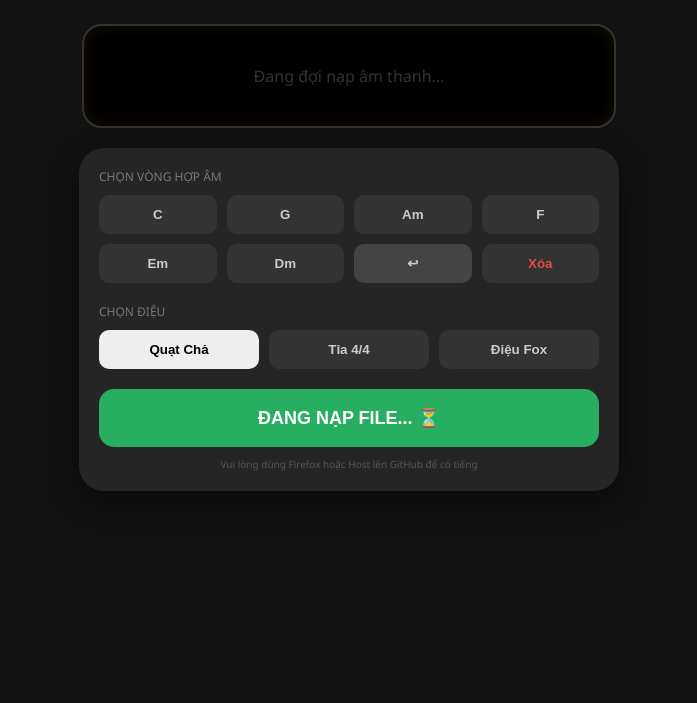
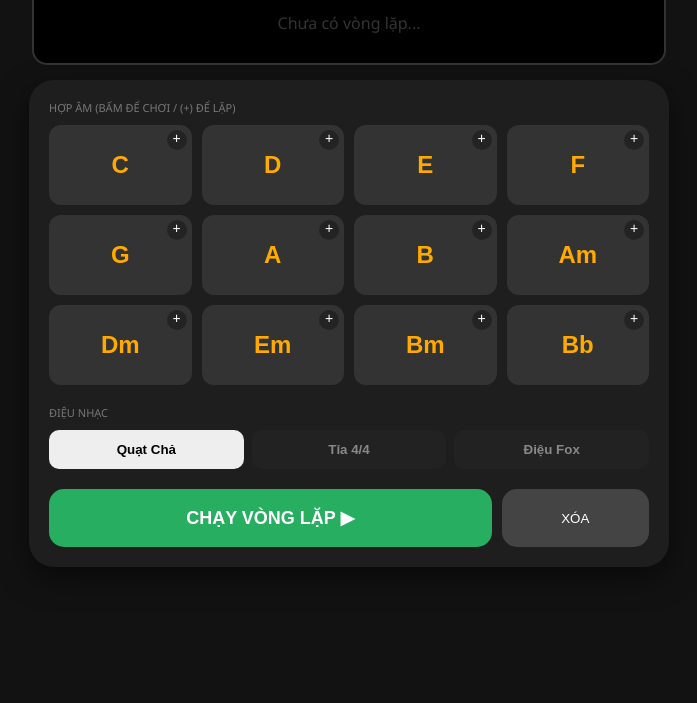
Before and after one commit to LeDat113/guitar, a plain HTML site: page index.html in a window 1280 px wide. Shown: the part 97-800 px from the top of the page, without its empty margins (291-988 px from the left). Drawn offline with nearby package versions, Linux system fonts and the light colour scheme; no server answers.

Commit message:
Update index.html

```diff
--- a/index.html
+++ b/index.html
@@ -2,95 +2,94 @@
 <html lang="vi">
 <head>
     <meta charset="UTF-8">
-    <title>Lava Genie Pro - Local Engine</title>
+    <title>Lava Genie Pro - Ultimate Guitar</title>
     <script src="https://cdnjs.cloudflare.com/ajax/libs/tone/14.8.49/Tone.js"></script>
     <style>
-        :root { --primary: #ffaa00; --bg: #121212; --panel: #252525; }
-        body { font-family: 'Segoe UI', sans-serif; background: var(--bg); color: white; display: flex; flex-direction: column; align-items: center; padding: 20px; }
+        :root { --primary: #ffaa00; --bg: #121212; --panel: #1e1e1e; }
+        body { font-family: 'Segoe UI', sans-serif; background: var(--bg); color: white; display: flex; flex-direction: column; align-items: center; padding: 10px; margin: 0; }
+
         .screen {
-            background: #000; width: 100%; max-width: 500px; height: 100px;
-            border-radius: 20px; border: 2px solid #333; margin: 20px 0;
-            display: flex; align-items: center; padding: 0 15px; overflow-x: auto;
-            box-shadow: inset 0 0 15px rgba(255,170,0,0.1);
+            background: #000; width: 95%; max-width: 600px; height: 80px;
+            border-radius: 15px; border: 2px solid #333; margin: 15px 0;
+            display: flex; align-items: center; padding: 0 15px; overflow-x: auto; gap: 8px;
         }
-        .chord-card {
-            background: #222; min-width: 60px; height: 60px; margin-right: 12px;
-            border-radius: 10px; display: flex; align-items: center; justify-content: center;
-            font-weight: bold; font-size: 20px; color: #444; border: 1px solid #333; transition: 0.2s;
+        .chord-tag {
+            background: #222; min-width: 50px; height: 50px; border-radius: 8px;
+            display: flex; align-items: center; justify-content: center;
+            font-weight: bold; font-size: 18px; color: #666; border: 1px solid #333;
         }
-        .chord-card.active { background: var(--primary); color: #000; box-shadow: 0 0 15px var(--primary); transform: scale(1.1); }
-        .chord-card.added { color: #eee; border-color: #555; }
-        .controls { background: var(--panel); padding: 20px; border-radius: 25px; width: 100%; max-width: 500px; box-shadow: 0 10px 30px rgba(0,0,0,0.5); }
-        .group-label { font-size: 12px; color: #777; text-transform: uppercase; margin-bottom: 10px; display: block; }
+        .chord-tag.active { background: var(--primary); color: #000; box-shadow: 0 0 15px var(--primary); }
+
+        .controls { background: var(--panel); padding: 20px; border-radius: 25px; width: 95%; max-width: 600px; box-shadow: 0 10px 30px rgba(0,0,0,0.5); }
+        .group-label { font-size: 11px; color: #777; text-transform: uppercase; margin-bottom: 10px; display: block; }
+
+        /* Lưới hợp âm 4 cột */
         .btn-grid { display: grid; grid-template-columns: repeat(4, 1fr); gap: 10px; margin-bottom: 20px; }
-        button { border: none; padding: 12px; border-radius: 10px; cursor: pointer; font-weight: bold; transition: 0.2s; background: #333; color: #ccc; }
-        button:active { transform: scale(0.95); }
-        button.style-btn.selected { background: #eee; color: #000; }
-        .play-btn { width: 100%; padding: 18px; border-radius: 15px; font-size: 18px; background: #27ae60; color: white; }
+
+        .chord-btn {
+            position: relative; height: 80px; background: #333; border: none;
+            border-radius: 12px; cursor: pointer; transition: 0.1s;
+        }
+        .chord-btn:active { transform: scale(0.95); background: #444; }
+        .chord-btn .name { font-size: 24px; font-weight: bold; color: var(--primary); display: block; }
+        .chord-btn .add-icon {
+            position: absolute; top: 5px; right: 5px; width: 20px; height: 20px;
+            background: rgba(0,0,0,0.3); border-radius: 50%; font-size: 14px; color: #fff;
+        }
+
+        .style-grid { display: grid; grid-template-columns: repeat(3, 1fr); gap: 8px; margin-bottom: 20px; }
+        .style-btn { padding: 12px; border-radius: 10px; background: #222; color: #888; border: none; cursor: pointer; font-weight: bold; }
+        .style-btn.selected { background: #eee; color: #000; }
+
+        .main-action { display: flex; gap: 10px; }
+        .play-btn { flex: 3; padding: 18px; border-radius: 15px; font-size: 18px; background: #27ae60; color: white; border: none; cursor: pointer; font-weight: bold; }
         .play-btn.stop { background: #e74c3c; }
-        #status { font-size: 10px; text-align: center; margin-top: 10px; color: #555; }
+        .clear-btn { flex: 1; background: #444; color: white; border-radius: 15px; border: none; cursor: pointer; }
     </style>
 </head>
 <body>
 
-<h2 style="color: var(--primary); font-style: italic;">LAVA GENIE PRO</h2>
+<h2 style="color: var(--primary); margin: 10px 0;">GUITAR PRO STATION</h2>
 
 <div class="screen" id="display">
-    <div style="color: #333; width: 100%; text-align: center;">Đang đợi nạp âm thanh...</div>
+    <div style="color: #333; width: 100%; text-align: center;">Chưa có vòng lặp...</div>
 </div>
 
 <div class="controls">
-    <span class="group-label">Chọn vòng hợp âm</span>
-    <div class="btn-grid">
-        <button onclick="add('C')">C</button>
-        <button onclick="add('G')">G</button>
-        <button onclick="add('Am')">Am</button>
-        <button onclick="add('F')">F</button>
-        <button onclick="add('Em')">Em</button>
-        <button onclick="add('Dm')">Dm</button>
-        <button onclick="undo()" style="background: #444;">↩</button>
-        <button onclick="reset()" style="color: #e74c3c;">Xóa</button>
-    </div>
+    <span class="group-label">Hợp âm (Bấm để chơi / (+) để lặp)</span>
+    <div class="btn-grid" id="chord-container">
+        </div>
 
-    <span class="group-label">Chọn điệu</span>
-    <div class="btn-grid" style="grid-template-columns: repeat(3, 1fr);">
+    <span class="group-label">Điệu nhạc</span>
+    <div class="style-grid">
         <button class="style-btn selected" onclick="setStyle('quạt', this)">Quạt Chả</button>
         <button class="style-btn" onclick="setStyle('tỉa', this)">Tỉa 4/4</button>
         <button class="style-btn" onclick="setStyle('fox', this)">Điệu Fox</button>
     </div>
 
-    <button class="play-btn" id="playBtn" onclick="run()">ĐANG NẠP FILE... ⏳</button>
-    <div id="status">Vui lòng dùng Firefox hoặc Host lên GitHub để có tiếng</div>
+    <div class="main-action">
+        <button class="play-btn" id="playBtn" onclick="toggleLoop()">CHẠY VÒNG LẶP ▶</button>
+        <button class="clear-btn" onclick="reset()">XÓA</button>
+    </div>
 </div>
 
 <script>
-    // 1. KHỞI TẠO SAMPLER DÙNG FILE LOCAL
     const sampler = new Tone.Sampler({
-        urls: {
-            "A1": "A1.mp3",
-            "A2": "A2.mp3",
-            "A3": "A3.mp3",
-            "A4": "A4.mp3",
-            "A5": "A5.mp3",
-            "A6": "A6.mp3"
-        },
+        urls: { "A1": "A1.mp3", "A2": "A2.mp3", "A3": "A3.mp3", "A4": "A4.mp3", "A5": "A5.mp3" },
         baseUrl: "./guitar/",
-        onload: () => {
-            document.getElementById('playBtn').innerText = "CHẠY VÒNG LẶP ▶";
-            document.getElementById('display').innerHTML = '<div style="color: #333; width: 100%; text-align: center;">Sẵn sàng! Chọn hợp âm đi.</div>';
-        }
+        onload: () => { document.getElementById('playBtn').innerText = "CHẠY VÒNG LẶP ▶"; }
     }).toDestination();
 
-    const reverb = new Tone.Reverb(1.5).toDestination();
+    const reverb = new Tone.Reverb(2).toDestination();
     sampler.connect(reverb);
 
     const CHORDS = {
-        'C': ["C3", "E3", "G3", "C4", "E4"],
-        'G': ["G2", "B2", "D3", "G3", "B3", "G4"],
-        'Am':["A2", "E3", "A3", "C4", "E4"],
-        'F': ["F2", "C3", "F3", "A3", "C4"],
-        'Em':["E2", "B2", "E3", "G3", "B3", "E4"],
-        'Dm':["D3", "A3", "D4", "F4"]
+        'C': ["C3", "E3", "G3", "C4", "E4"], 'D': ["D3", "A3", "D4", "F#4"],
+        'E': ["E2", "B2", "E3", "G#3", "B3", "E4"], 'F': ["F2", "C3", "F3", "A3", "C4"],
+        'G': ["G2", "B2", "D3", "G3", "B3", "G4"], 'A': ["A2", "E3", "A3", "C#4", "E4"],
+        'B': ["B2", "F#3", "B3", "D#4", "F#4"], 'Am': ["A2", "E3", "A3", "C4", "E4"],
+        'Dm': ["D3", "A3", "D4", "F4"], 'Em': ["E2", "B2", "E3", "G3", "B3", "E4"],
+        'Bm': ["B2", "F#3", "B3", "D4", "F#4"], 'Bb': ["A#2", "F3", "A#3", "D4", "F4"]
     };
 
     const STYLES = {
@@ -117,69 +116,85 @@
     let step = 0;
     let playing = false;
 
-    function add(c) { queue.push(c); render(); }
-    function undo() { queue.pop(); render(); }
-    function reset() { queue = []; stop(); render(); }
+    // Render danh sách hợp âm
+    const container = document.getElementById('chord-container');
+    Object.keys(CHORDS).forEach(name => {
+        const btn = document.createElement('button');
+        btn.className = 'chord-btn';
+        btn.innerHTML = `<span class="name">${name}</span><div class="add-icon" onclick="addToLoop(event, '${name}')">+</div>`;
+        btn.onclick = () => playManual(name);
+        container.appendChild(btn);
+    });
+
+    async function playManual(name) {
+        await Tone.start();
+        if (playing) return;
+        playChordAction(name, Tone.now());
+    }
+
+    function addToLoop(e, name) {
+        e.stopPropagation();
+        queue.push(name);
+        renderQueue();
+    }
+
+    function playChordAction(name, time) {
+        const chord = CHORDS[name];
+        const pattern = STYLES[currentStyle];
+        pattern.forEach(p => {
+            const playTime = time + Tone.Time(p.t);
+            if (p.type === 'down') {
+                chord.forEach((n, i) => sampler.triggerAttackRelease(n, "2n", playTime + i*0.035, 0.8));
+            } else if (p.type === 'up') {
+                [...chord].reverse().forEach((n, i) => sampler.triggerAttackRelease(n, "2n", playTime + i*0.025, 0.6));
+            } else if (p.type === 'short') {
+                sampler.triggerAttackRelease(chord.slice(-3), "16n", playTime, 0.5);
+            } else {
+                sampler.triggerAttackRelease(chord[p.s] || chord[0], "1n", playTime, 0.9);
+            }
+        });
+    }
+
+    function renderQueue() {
+        const d = document.getElementById('display');
+        d.innerHTML = queue.length ? '' : '<div style="color: #333; width: 100%; text-align: center;">Chưa có vòng lặp...</div>';
+        queue.forEach((c, i) => {
+            const div = document.createElement('div');
+            div.className = `chord-tag ${i === step && playing ? 'active' : ''}`;
+            div.innerText = c;
+            d.appendChild(div);
+        });
+    }
+
+    async function toggleLoop() {
+        if (playing) { stop(); return; }
+        if (!queue.length) return;
+        await Tone.start();
+        playing = true; step = 0;
+        document.getElementById('playBtn').innerText = "DỪNG LẠI ■";
+        document.getElementById('playBtn').classList.add('stop');
+        Tone.Transport.bpm.value = currentStyle === 'fox' ? 120 : 95;
+        Tone.Transport.scheduleRepeat(time => {
+            playChordAction(queue[step], time);
+            Tone.Draw.schedule(() => renderQueue(), time);
+            step = (step + 1) % queue.length;
+        }, "1m");
+        Tone.Transport.start();
+    }
+
+    function stop() {
+        playing = false; Tone.Transport.stop(); Tone.Transport.cancel();
+        document.getElementById('playBtn').innerText = "CHẠY VÒNG LẶP ▶";
+        document.getElementById('playBtn').classList.remove('stop');
+        renderQueue();
+    }
+
+    function reset() { queue = []; stop(); renderQueue(); }
     function setStyle(s, b) {
         currentStyle = s;
         document.querySelectorAll('.style-btn').forEach(btn => btn.classList.remove('selected'));
         b.classList.add('selected');
     }
-
-    function render() {
-        const d = document.getElementById('display');
-        d.innerHTML = queue.length ? '' : '<div style="color: #333; width: 100%; text-align: center;">Chưa có hợp âm...</div>';
-        queue.forEach((c, i) => {
-            const div = document.createElement('div');
-            div.className = `chord-card added ${i === step && playing ? 'active' : ''}`;
-            div.innerText = c;
-            d.appendChild(div);
-        });
-    }
-
-    async function run() {
-        if (playing) { stop(); return; }
-        if (!queue.length) return;
-
-        await Tone.start();
-        playing = true;
-        step = 0;
-        document.getElementById('playBtn').innerText = "DỪNG LẠI ■";
-        document.getElementById('playBtn').classList.add('stop');
-
-        Tone.Transport.bpm.value = currentStyle === 'fox' ? 120 : 90;
-        Tone.Transport.scheduleRepeat(time => {
-            const chord = CHORDS[queue[step]];
-            const pattern = STYLES[currentStyle];
-
-            Tone.Draw.schedule(() => render(), time);
-
-            pattern.forEach(p => {
-                const playTime = time + Tone.Time(p.t);
-                if (p.type === 'down') {
-                    chord.forEach((n, i) => sampler.triggerAttackRelease(n, "2n", playTime + i*0.04));
-                } else if (p.type === 'up') {
-                    [...chord].reverse().forEach((n, i) => sampler.triggerAttackRelease(n, "2n", playTime + i*0.03));
-                } else if (p.type === 'short') {
-                    sampler.triggerAttackRelease(chord.slice(-3), "16n", playTime);
-                } else {
-                    sampler.triggerAttackRelease(chord[p.s] || chord[0], "2n", playTime);
-                }
-            });
-            step = (step + 1) % queue.length;
-        }, "1m");
-
-        Tone.Transport.start();
-    }
-
-    function stop() {
-        playing = false;
-        Tone.Transport.stop();
-        Tone.Transport.cancel();
-        document.getElementById('playBtn').innerText = "CHẠY VÒNG LẶP ▶";
-        document.getElementById('playBtn').classList.remove('stop');
-        render();
-    }
 </script>
 </body>
 </html>
```
